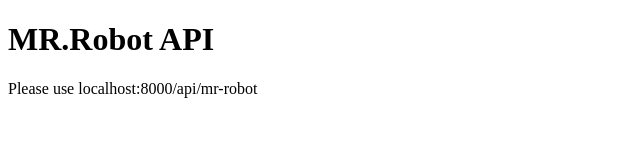
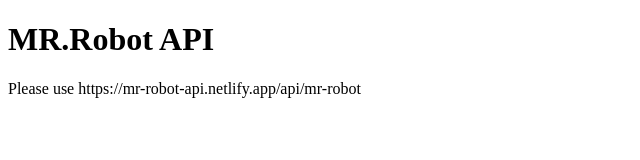
Before and after one commit to Nateware7/mr-robot-api, a website: page index.html in a window 1280 px wide. Shown: the whole page, without its empty margins (0-640 px from the left). Drawn offline with Linux system fonts and the light colour scheme.

Commit message:
changed index.html

```diff
--- a/index.html
+++ b/index.html
@@ -7,6 +7,6 @@
 </head>
 <body>
     <h1>MR.Robot API</h1>
-    <p>Please use localhost:8000/api/mr-robot</p>
+    <p>Please use https://mr-robot-api.netlify.app/api/mr-robot</p>
 </body>
 </html>
```
